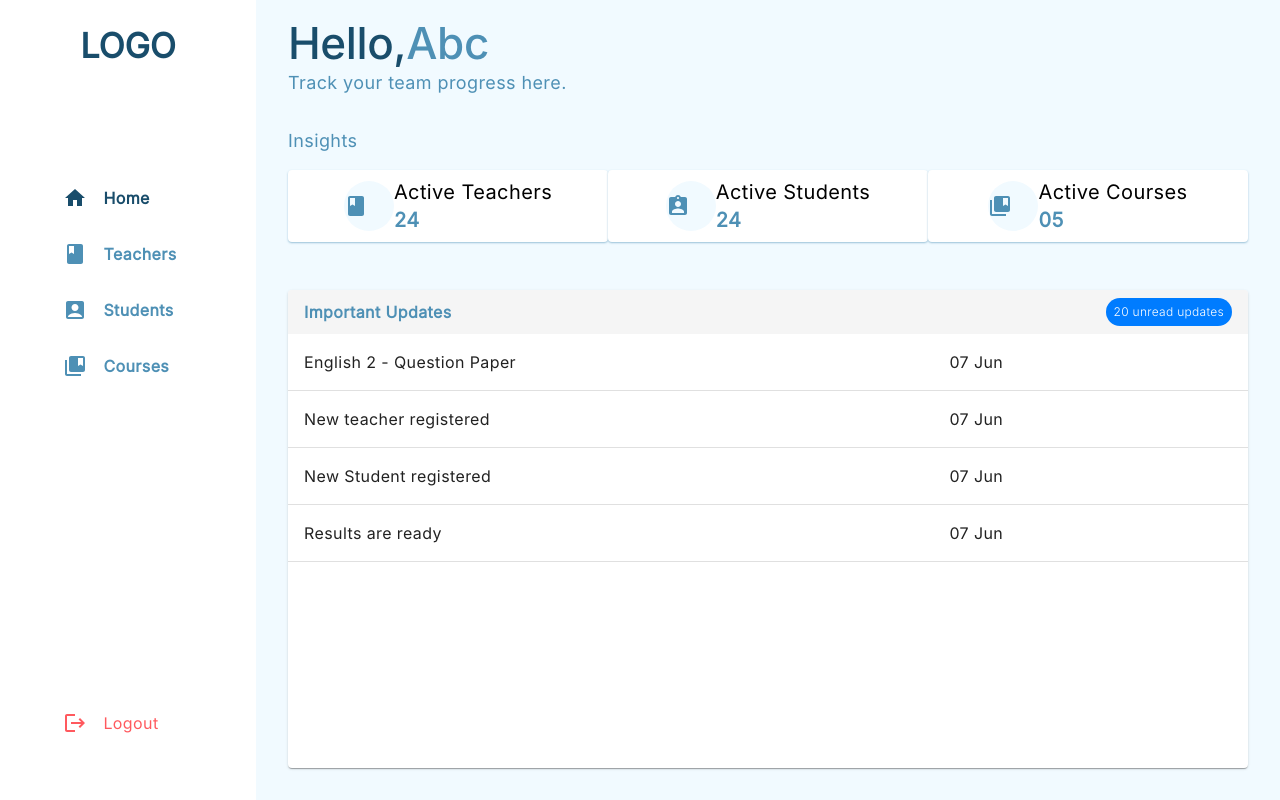
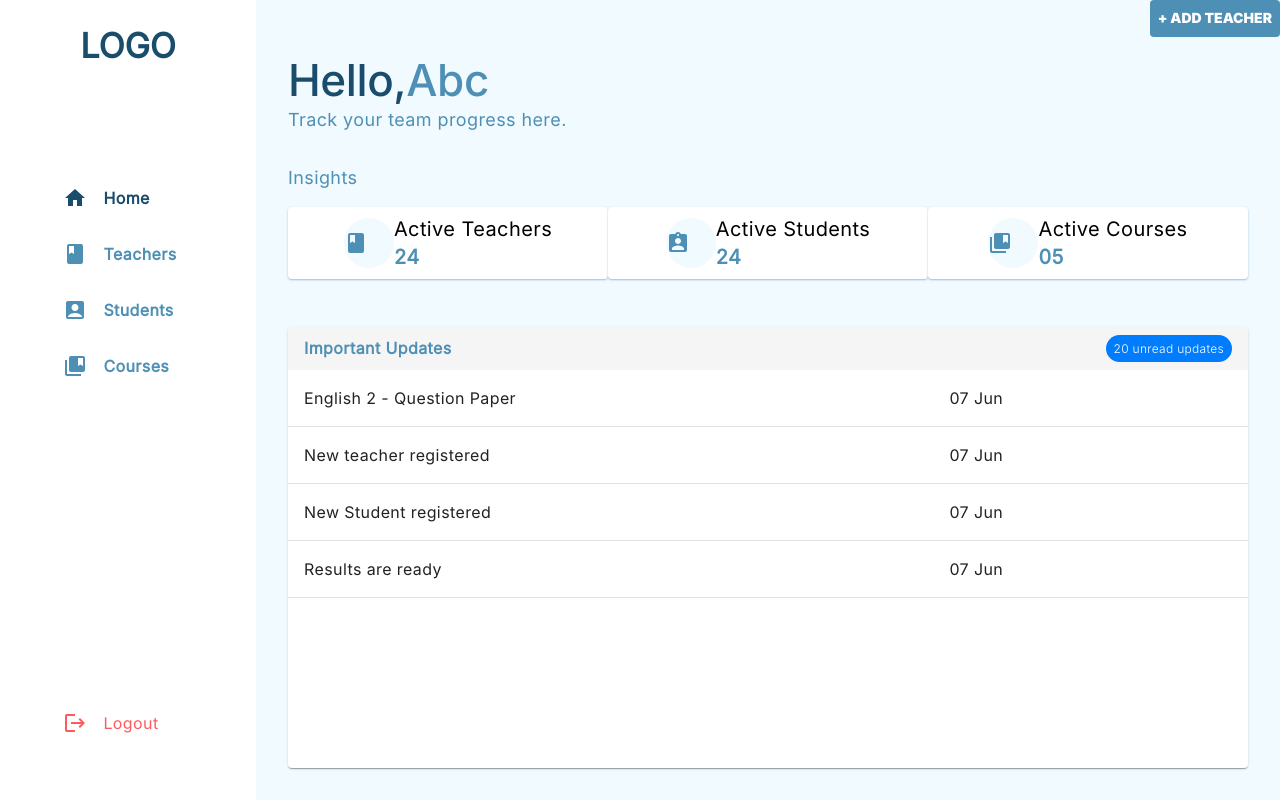
Before and after one commit to Online-Examination-Portal/online_exam_ui, a React (Create React App) app: page /home in a window 1280 px wide. Built offline with nearby package versions, Linux system fonts and the light colour scheme.

Commit message:
Akansha | add teacher button in home page

```diff
--- a/src/pages/Private/Home/index.jsx
+++ b/src/pages/Private/Home/index.jsx
@@ -1,5 +1,5 @@
 import React from "react";
-import { Box, Typography } from "@mui/material";
+import { Box, Typography, Button } from "@mui/material";
 import ImpUpdates from "../../../components/private/home/importantUpdates";
 import InsightsCard from "../../../components/private/home/insightsCard";
 
@@ -15,6 +15,25 @@ const Home = () => {
         flexFlow: "column",
       }}
     >
+      <Box
+        sx={{
+          display: "flex",
+          justifyContent: "flex-end",
+        }}
+      >
+        <Button
+          sx={{
+            color: "white",
+            backgroundColor: "#4E90B5",
+            "&:hover": {
+              backgroundColor: "#194D6B",
+            },
+          }}
+        >
+          + Add Teacher
+        </Button>
+      </Box>
+
       <Box sx={{ padding: "16px 32px", flex: "0 1 auto" }}>
         <Typography
           variant="h2"
--- a/src/pages/Public/Signup/index.jsx
+++ b/src/pages/Public/Signup/index.jsx
@@ -50,7 +50,7 @@ const SignUp = () => {
   };
 
   return (
-    <Box className="container" sx={{}}>
+    <Box className="container">
       <img src={topImage} alt="top_image" className="top_image" />
       <img src={downImage} alt="top_image" className="bottom_image" />
       <Box
@@ -101,9 +101,10 @@ const SignUp = () => {
                 type="text"
                 size="small"
                 variant="outlined"
+                sx={{bgcolor: "white", borderRadius: '6px'}}
                 value={firstName}
                 onChange={(e) => setFirstName(e.target.value)}
-              />{" "}
+              />
             </InputLabel>
             <InputLabel
               sx={{
@@ -120,6 +121,7 @@ const SignUp = () => {
                 type="text"
                 size="small"
                 variant="outlined"
+                sx={{bgcolor: "white", borderRadius: '6px'}}
                 value={lastName}
                 onChange={(e) => setLastName(e.target.value)}
               />
@@ -134,7 +136,7 @@ const SignUp = () => {
             type="email"
             size="small"
             variant="outlined"
-            sx={{ mb: "30px" }}
+            sx={{ mb: "30px", bgcolor: "white", borderRadius: '6px' }}
             value={email}
             onChange={(e) => setEmail(e.target.value)}
           />
@@ -171,7 +173,7 @@ const SignUp = () => {
             size="small"
             type="password"
             variant="outlined"
-            sx={{ mb: "30px" }}
+            sx={{ mb: "30px", bgcolor: "white", borderRadius: '6px' }}
             value={password}
             onChange={(e) => setPassword(e.target.value)}
           />
@@ -179,11 +181,11 @@ const SignUp = () => {
             Date of Birth
           </InputLabel>
           <LocalizationProvider dateAdapter={AdapterDayjs}>
-            <DemoContainer components={["DatePicker"]}>
+            <DemoContainer components={["DatePicker"]} >
               <DatePicker
                 value={dob}
                 onChange={(value) => setDob(value)}
-                sx={{ mb: "30px" }}
+                sx={{ mb: "30px", bgcolor: "white", borderRadius: '6px', }}
               />
             </DemoContainer>
           </LocalizationProvider>
@@ -196,7 +198,7 @@ const SignUp = () => {
             type="number"
             size="small"
             variant="outlined"
-            sx={{ mb: "30px" }}
+            sx={{ mb: "30px", bgcolor: "white", borderRadius: '6px' }}
             value={phoneNo}
             onChange={(e) => setPhoneNo(e.target.value)}
           />
@@ -209,7 +211,7 @@ const SignUp = () => {
             type="text"
             size="small"
             variant="outlined"
-            sx={{ mb: "30px" }}
+            sx={{ mb: "30px", bgcolor: "white", borderRadius: '6px' }}
             value={orgName}
             onChange={(e) => setOrgName(e.target.value)}
           />
@@ -221,7 +223,7 @@ const SignUp = () => {
               id="role"
               placeholder="Role"
               size="small"
-              sx={{ mb: "30px" }}
+              sx={{ mb: "30px", bgcolor: "white", borderRadius: '6px' }}
               value={role}
               onChange={(e) => setRole(e.target.value)}
             >
```
Also changed, not shown: src/components/private/teachers/drawer.jsx (added).
